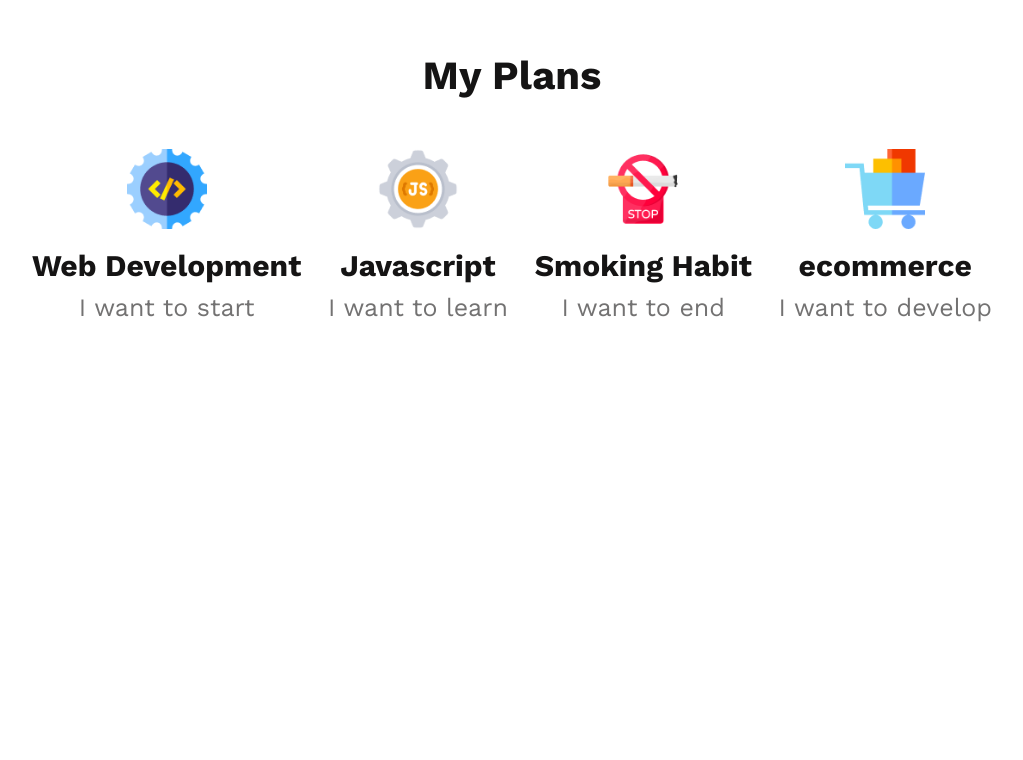
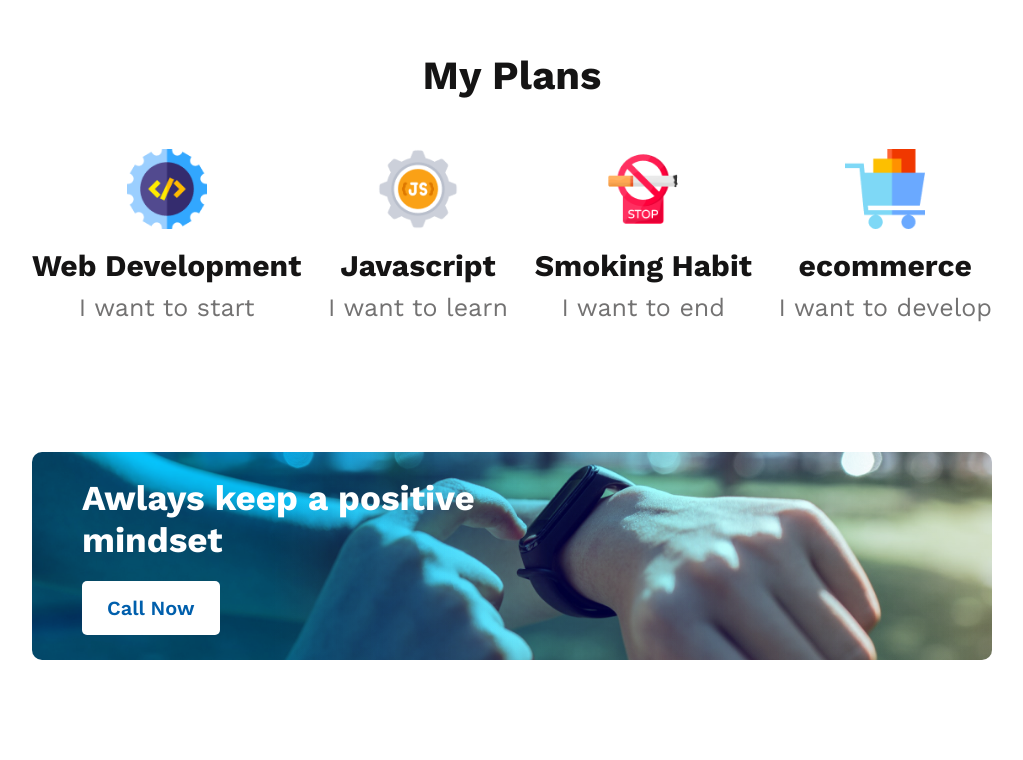
Before and after one commit to rabbani4443/think-out-of-the-box, a plain HTML site: page index.html in a window 1280 px wide. Shown: the part 1848-2608 px from the top of the page, without its empty margins (128-1151 px from the left). Before the commit the page ends 2300 px from the top, so only its background shows below. Drawn offline with nearby package versions, Linux system fonts and the light colour scheme.

Commit message:
Contact section complete

```diff
--- a/index.html
+++ b/index.html
@@ -84,7 +84,21 @@
                 </div>
               </section>
               <!-- End My Plans section -->
+              <!-- start contact section -->
+              <section class="contact">
+                <div class="contact-me">
+                    <h1 class="contact-title">Awlays keep a positive <br> mindset</h1>
+                    <a href="#" target="_blank">
+                        <button class="banner-button call-button">Call Now</button>
+                      </a>
+                </div>
+              </section>
+              <!-- End contact section -->
     </main>
-    <footer></footer>
+    <!-- Start footer section -->
+    <footer>
+
+    </footer>
+        <!-- End footer section -->
 </body>
 </html>
--- a/style/style.css
+++ b/style/style.css
@@ -45,7 +45,7 @@
 }
 .banner-button:hover{
     transform: scale(1.1);
-    box-shadow: 5px 10px #596a79;
+    box-shadow: 5px 10px #1e3244;
 }
 
 /* End Banner style */
@@ -132,3 +132,41 @@ main{
     font-weight: 500;
  }
  /* End My Plans Style */
+ /* start contact style */
+ .contact{
+    padding: 0px 0px 100px 0px;
+ }
+ .contact-me{
+    background-image:url(../asset/images/watch.png),linear-gradient(90deg, rgb(3, 99, 155) 25%, rgb(175 175 175 / 50%) 100%);
+    background-size: cover;
+    background-repeat: no-repeat;
+    background-position: center;
+    background-blend-mode: overlay;
+    padding: 25px 25px 25px 50px;
+    border-radius: 10px;
+    color: white;
+ }
+ .contact-me >h1{
+    font-size: 35px;
+    font-weight: 700;
+    padding-bottom: 5px;
+ }
+ .call-button{
+    padding: 15px 25px;
+    border-radius: 5px;
+    border: none;
+    background-color: white;
+    color: #005FAC;
+    font-size: 20px;
+    font-weight: 600;
+    margin-top: 15px;
+    transition: 0.5s all ease-in-out;
+}
+.call-button:hover{
+    transform: scale(1.1);
+    box-shadow: 5px 10px #1e3244;
+}
+ /* End contact style */
+ /* Start footer style */
+
+ /* End footer style */
```
